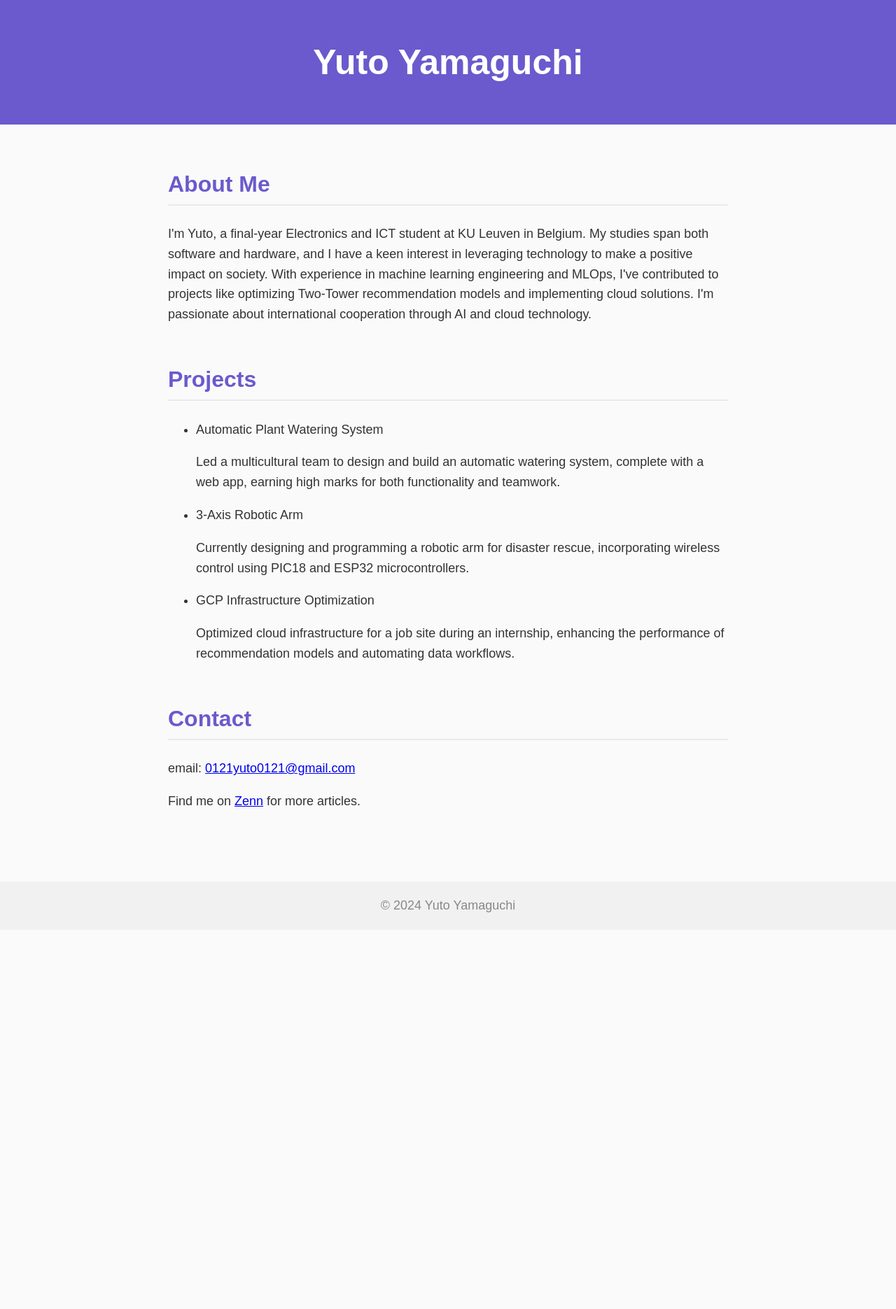
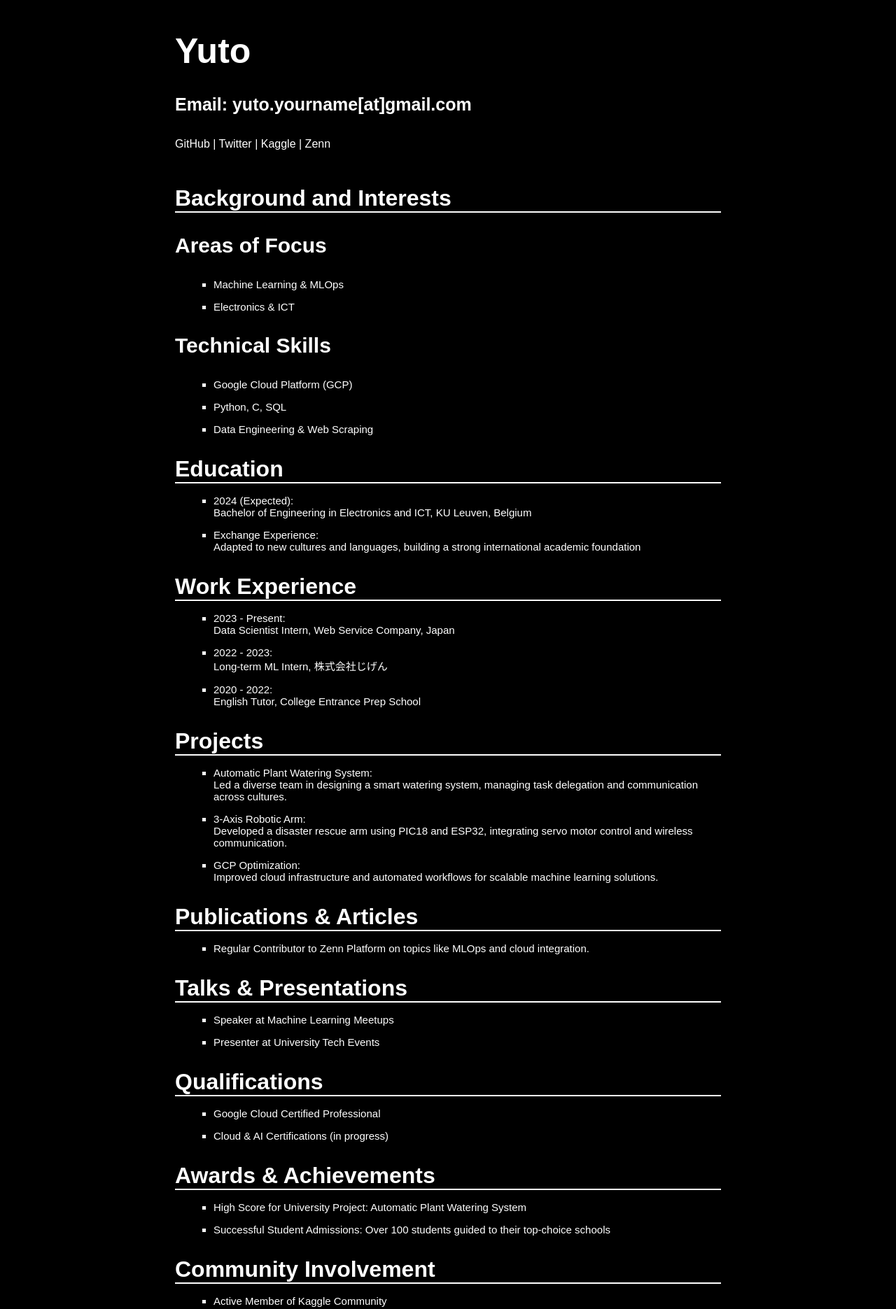
Before and after one commit to yuto0121/yuto0121.github.io, a plain HTML site: page index.html in a window 1280 px wide. Shown: the top 1871 px of the page at 70% size. Before the commit the page ends 1329 px from the top, so only its background shows below. Drawn offline with Linux system fonts and the light colour scheme.

Commit message:
new version

```diff
--- a/index.html
+++ b/index.html
@@ -1,57 +1,100 @@
-<!DOCTYPE html>
+<!DOCTYPE html PUBLIC "-//W3C//DTD HTML 4.01 Transitional//EN" "http://www.w3.org/TR/html4/loose.dtd">
 <html lang="ja">
 
 <head>
-  <meta charset="UTF-8">
-  <title>Yuto Yamaguchi - Portfolio</title>
-  <link rel="stylesheet" href="style.css">
+  <link href="https://fonts.googleapis.com/css?family=Caveat" rel="stylesheet" type="text/css">
+  <meta http-equiv="Content-Type" content="text/html; charset=UTF-8">
+  <meta http-equiv="Content-Style-Type" content="text/css">
+  <title>Yuto</title>
+  <link rel="stylesheet" type="text/css" href="style.css">
 </head>
 
 <body>
-  <header>
-    <h1>Yuto Yamaguchi</h1>
-  </header>
 
-  <main>
-    <section id="about">
-      <h2>About Me</h2>
-      <p>I'm Yuto, a final-year Electronics and ICT student at KU Leuven in Belgium. My studies span both software and
-        hardware, and I have a keen interest in leveraging technology to make a positive impact on society. With
-        experience in machine learning engineering and MLOps, I've contributed to projects like optimizing Two-Tower
-        recommendation models and implementing cloud solutions. I'm passionate about international cooperation through
-        AI and cloud technology.
-      </p>
-    </section>
+  <div id="base_top">
+    <div id="head">
+      <h1>Yuto</h1>
+      <h4>Email: yuto.yourname[at]gmail.com</h4>
+      <a href="https://github.com/yourusername">GitHub</a> |
+      <a href="https://twitter.com/yourtwitter">Twitter</a> |
+      <a href="https://www.kaggle.com/yourprofile">Kaggle</a> |
+      <a href="https://zenn.dev/yourprofile">Zenn</a>
+    </div>
+  </div>
+  <div id="base">
+    <h2>Background and Interests</h2>
+    <h3>Areas of Focus</h3>
+    <ul>
+      <li>Machine Learning & MLOps</li>
+      <li>Electronics & ICT</li>
+    </ul>
+    <h3>Technical Skills</h3>
+    <ul>
+      <li>Google Cloud Platform (GCP)</li>
+      <li>Python, C, SQL</li>
+      <li>Data Engineering & Web Scraping</li>
+    </ul>
 
-    <section id="projects">
-      <h2>Projects</h2>
-      <ul>
-        <li><a>Automatic Plant Watering System</a>
-          <p>Led a multicultural team to design and build an automatic watering system, complete with a web app, earning
-            high marks for both functionality and teamwork.</p>
-        </li>
-        <li><a>3-Axis Robotic Arm</a>
-          <p>Currently designing and programming a robotic arm for disaster rescue, incorporating wireless control using
-            PIC18 and ESP32 microcontrollers.</p>
-        </li>
-        <li><a>GCP Infrastructure Optimization</a>
-          <p>Optimized cloud infrastructure for a job site during an internship, enhancing the performance of
-            recommendation models and automating data workflows.</p>
-        </li>
-      </ul>
-    </section>
+    <h2>Education</h2>
+    <ul>
+      <li>2024 (Expected):<br>Bachelor of Engineering in Electronics and ICT, KU Leuven, Belgium</li>
+      <li>Exchange Experience:<br>Adapted to new cultures and languages, building a strong international academic
+        foundation</li>
+    </ul>
 
-    <section id="contact">
-      <h2>Contact</h2>
-      <p>email: <a href="mailto:0121yuto0121@gmail.com">0121yuto0121@gmail.com</a></p>
-      <p>Find me on <a href="https://zenn.dev/tr_bi_ph" target="_blank">Zenn</a> for more articles.</p>
-    </section>
-    </section>
-  </main>
+    <h2>Work Experience</h2>
+    <ul>
+      <li>2023 - Present:<br>Data Scientist Intern, Web Service Company, Japan</li>
+      <li>2022 - 2023:<br>Long-term ML Intern, 株式会社じげん</li>
+      <li>2020 - 2022:<br>English Tutor, College Entrance Prep School</li>
+    </ul>
 
-  <footer>
-    <p>&copy; 2024 Yuto Yamaguchi</p>
-  </footer>
+    <h2>Projects</h2>
+    <ul>
+      <li>Automatic Plant Watering System:<br>Led a diverse team in designing a smart watering system, managing
+        task delegation and communication across cultures.</li>
+      <li>3-Axis Robotic Arm:<br>Developed a disaster rescue arm using PIC18 and ESP32, integrating servo motor
+        control and wireless communication.</li>
+      <li>GCP Optimization:<br>Improved cloud infrastructure and automated workflows for scalable machine learning
+        solutions.</li>
+    </ul>
+
+    <h2>Publications & Articles</h2>
+    <ul>
+      <li>Regular Contributor to <a href="https://zenn.dev/yourprofile">Zenn Platform</a> on topics like MLOps and
+        cloud integration.</li>
+    </ul>
+
+    <h2>Talks & Presentations</h2>
+    <ul>
+      <li>Speaker at Machine Learning Meetups</li>
+      <li>Presenter at University Tech Events</li>
+    </ul>
+
+    <h2>Qualifications</h2>
+    <ul>
+      <li>Google Cloud Certified Professional</li>
+      <li>Cloud & AI Certifications (in progress)</li>
+    </ul>
+
+    <h2>Awards & Achievements</h2>
+    <ul>
+      <li>High Score for University Project: Automatic Plant Watering System</li>
+      <li>Successful Student Admissions: Over 100 students guided to their top-choice schools</li>
+    </ul>
+
+    <h2>Community Involvement</h2>
+    <ul>
+      <li>Active Member of Kaggle Community</li>
+      <li>Machine Learning Study Groups Organizer</li>
+    </ul>
+    <br style="clear:both;">
+  </div>
+
+  <div id="foot">
+    Copyright &copy; Yuto All Right Reserved
+  </div>
+
 </body>
 
 </html>
--- a/style.css
+++ b/style.css
@@ -1,97 +1,140 @@
+/*----- General Tag Styles -----*/
 body {
-    margin: 0;
-    font-family: 'Noto Sans JP', sans-serif;
-    background-color: #fafafa;
-    color: #333;
+    margin: 0px;
+    font-family: "Arial", "Hiragino Mincho Pro", "MS PMincho", serif;
+    background-color: #000000;
+    /* Black background */
+    color: #ffffff;
+    /* White text */
 }
 
-header {
-    background-color: #6A5ACD;
-    color: #fff;
-    text-align: center;
-    padding: 60px 0;
-}
-
-header h1 {
+h1 {
     font-size: 50px;
-    margin: 0;
-}
-
-header p {
-    font-size: 24px;
-    margin-top: 10px;
-}
-
-nav {
-    background-color: #fff;
-    border-bottom: 1px solid #eaeaea;
-}
-
-nav ul {
-    display: flex;
-    justify-content: center;
-    list-style: none;
-    margin: 0;
-    padding: 10px 0;
-}
-
-nav li {
-    margin: 0 15px;
-}
-
-nav a {
-    text-decoration: none;
-    color: #6A5ACD;
-    font-weight: bold;
-}
-
-nav a:hover {
-    text-decoration: underline;
-}
-
-main {
-    padding: 40px 20px;
-    max-width: 800px;
-    margin: 0 auto;
-}
-
-section {
-    margin-bottom: 60px;
+    font-family: "Arial", "Hiragino Mincho Pro", "MS PMincho", serif;
 }
 
 h2 {
     font-size: 32px;
-    color: #6A5ACD;
-    border-bottom: 2px solid #eaeaea;
-    padding-bottom: 10px;
+    border-bottom: solid 2px #ffffff;
+    color: #ffffff;
+    margin-bottom: 15px;
+    margin-top: 30px;
+    font-family: "Arial", "Hiragino Mincho Pro", "MS PMincho", serif;
 }
 
-p,
-ul {
-    font-size: 18px;
-    line-height: 1.6;
+h3 {
+    font-size: 30px;
+    font-family: "Arial", "Hiragino Mincho Pro", "MS PMincho", serif;
 }
 
-ul li {
-    margin: 10px 0;
+h4 {
+    font-size: 25px;
+    font-family: "Arial", "Hiragino Mincho Pro", "MS PMincho", serif;
 }
 
-ul li a {
-    color: #333;
+li {
+    margin: 15px;
+    list-style-type: square;
+    font-family: "Arial", "Hiragino Mincho Pro", "MS PMincho", serif;
+    font-size: 15px;
+    color: #ffffff;
+}
+
+a:link {
+    color: #ffffff;
     text-decoration: none;
 }
 
-ul li a:hover {
-    text-decoration: underline;
+a:hover {
+    color: #cccccc;
+    /* Light gray for hover */
 }
 
-footer {
-    background-color: #f1f1f1;
-    text-align: center;
-    padding: 20px 0;
+/*----- Top Menu Styles -----*/
+#topmenu ul {
+    padding: 0px;
 }
 
-footer p {
-    margin: 0;
-    color: #888;
+#topmenu li {
+    float: left;
+    list-style: none;
+    padding: 0px;
+    margin-bottom: 0px;
+    margin-left: 10px;
+    margin-top: 20px;
+    width: 91px;
+    height: 23px;
+    text-align: center;
+    font-weight: bold;
+    font-family: "Arial", "Hiragino Mincho Pro", "MS PMincho", serif;
 }
+
+#topmenu a {
+    color: #999999;
+    font-size: 0.8em;
+    padding-top: 3px;
+    text-decoration: none;
+}
+
+#topmenu a:hover {
+    color: #cccccc;
+    /* Light gray for hover */
+}
+
+#topmenu {
+    width: 780px;
+    overflow: hidden;
+    margin: auto;
+}
+
+/*----- Layout Styles -----*/
+#base_top {
+    width: 100%;
+    margin: auto;
+}
+
+#base_bottom {
+    width: 100%;
+    margin: auto;
+    background-color: #111111;
+    /* Darker black for bottom background */
+}
+
+#base {
+    width: 780px;
+    margin: auto;
+    padding: 10px;
+    height: 100%;
+}
+
+#head {
+    width: 780px;
+    height: auto;
+    overflow: hidden;
+    margin: auto;
+    padding: 10px;
+}
+
+#left {
+    width: 220px;
+    float: left;
+}
+
+#right {
+    float: left;
+    width: 780px;
+}
+
+#center {
+    float: left;
+}
+
+#foot {
+    clear: both;
+    background-color: #333333;
+    /* Dark gray background for footer */
+    color: #ffffff;
+    text-align: center;
+    font-size: 0.8em;
+    padding: 5px;
+}
```
